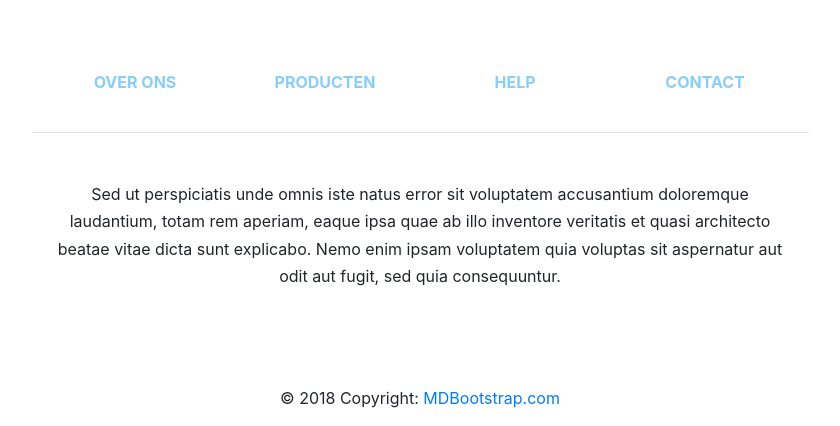
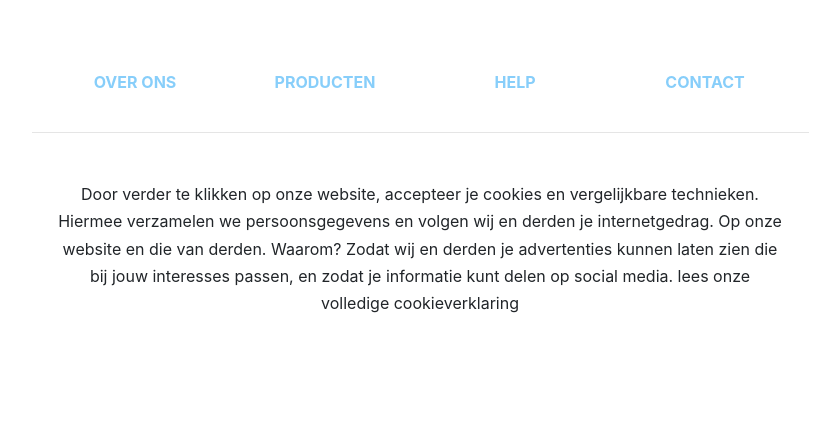
Before and after one commit to HylkeJellema/WWI, a PHP site: page /Homepagina.php in a window 1280 px wide. Shown: the part 407-833 px from the top of the page, without its empty margins (220-1060 px from the left). After the commit the page ends 720 px from the top, so only its background shows below. Run offline with PHP 8.4, Linux system fonts and the light colour scheme.

Commit message:
footer spulletjes

```diff
--- a/bottomFunctie.php
+++ b/bottomFunctie.php
@@ -54,12 +54,8 @@ function bottomFunctie()
 
                 <!-- Grid column -->
                 <div class="col-md-8 col-12 mt-5">
-                    <p style="line-height: 1.7rem">Sed ut perspiciatis unde omnis iste natus error sit voluptatem
-                        accusantium doloremque laudantium, totam rem
-                        aperiam, eaque ipsa quae ab illo inventore veritatis et quasi architecto beatae vitae dicta sunt
-                        explicabo.
-                        Nemo enim ipsam voluptatem quia voluptas sit aspernatur aut odit aut fugit, sed quia
-                        consequuntur.</p>
+                    <p style="line-height: 1.7rem">Door verder te klikken op onze website, accepteer je cookies en vergelijkbare technieken. Hiermee verzamelen we persoonsgegevens en volgen wij en derden je internetgedrag. Op onze website en die van derden. Waarom? Zodat wij en derden je advertenties kunnen laten zien die bij jouw interesses passen, en
+                        zodat je informatie kunt delen op social media. lees onze volledige cookieverklaring</p>
                 </div>
                 <!-- Grid column -->
 
@@ -111,12 +107,6 @@ function bottomFunctie()
         </div>
         <!-- Footer Links -->
 
-        <!-- Copyright -->
-        <div class="footer-copyright text-center py-3">© 2018 Copyright:
-            <a href="https://mdbootstrap.com/education/bootstrap/"> MDBootstrap.com</a>
-        </div>
-        <!-- Copyright -->
-
     </footer>
     <!-- Footer -->
     <?php
```
